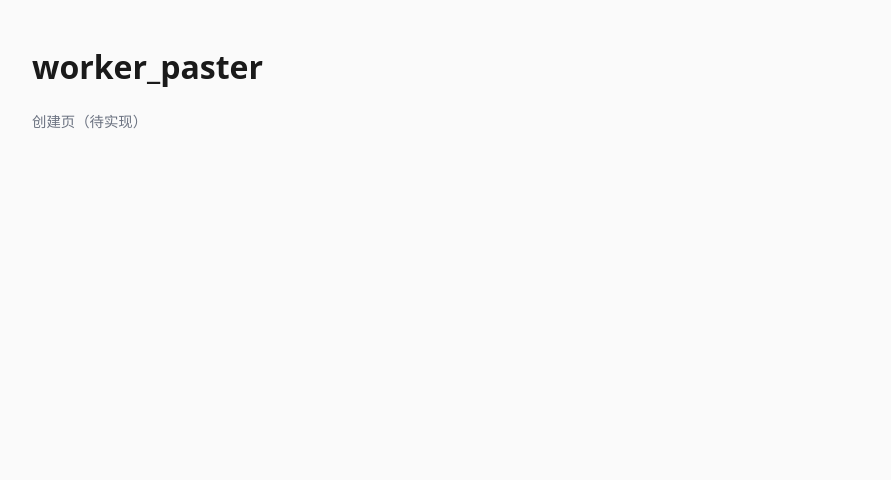
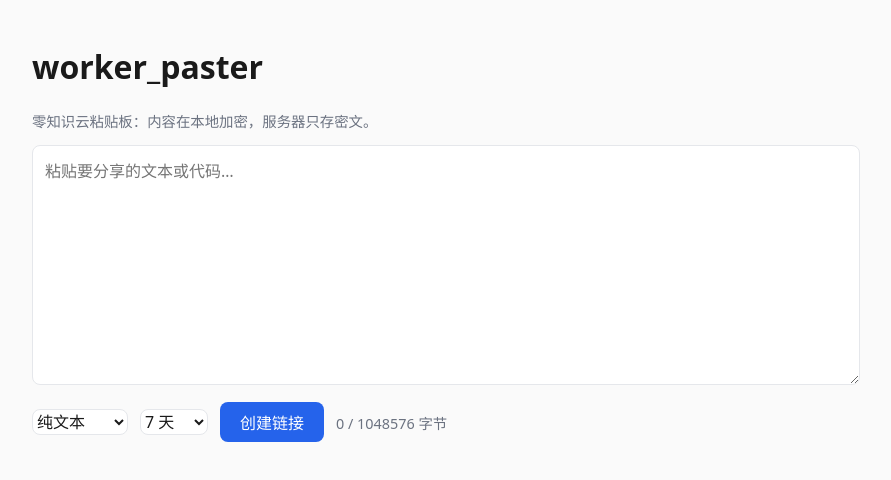
Before and after one commit to yunluo/worker_paster, a Vue app in the folder frontend/: page / in a window 1280 px wide. Shown: the top 480 px of the page, without its empty margins (194-1085 px from the left). Built offline with nearby package versions, Linux system fonts and the light colour scheme.

Commit message:
feat: create view with encryption and share link

```diff
--- a/frontend/src/views/CreateView.vue
+++ b/frontend/src/views/CreateView.vue
@@ -1,6 +1,164 @@
+<script setup lang="ts">
+import { computed, ref } from "vue";
+import { encryptText } from "../lib/crypto";
+import { addHistory, clearHistory, loadHistory, removeHistory, type PasteRecord } from "../lib/history";
+import { langLabel } from "../lib/highlight";
+
+const LANG_OPTIONS = [
+  { value: "plaintext", label: "纯文本" },
+  { value: "javascript", label: "JavaScript" },
+  { value: "python", label: "Python" },
+  { value: "vue", label: "Vue" },
+  { value: "html", label: "HTML" },
+  { value: "css", label: "CSS" },
+  { value: "json", label: "JSON" },
+  { value: "ini", label: "INI" },
+  { value: "yaml", label: "YAML" },
+  { value: "toml", label: "TOML" },
+];
+
+const EXPIRY_OPTIONS = [
+  { value: "1h", label: "1 小时" },
+  { value: "1d", label: "1 天" },
+  { value: "7d", label: "7 天" },
+  { value: "30d", label: "30 天" },
+  { value: "never", label: "永久" },
+];
+
+const EXPIRY_SECONDS: Record<string, number | null> = {
+  "1h": 3600,
+  "1d": 86400,
+  "7d": 604800,
+  "30d": 2592000,
+  never: null,
+};
+
+const MAX_TEXT_BYTES = 1024 * 1024;
+
+const text = ref("");
+const lang = ref("plaintext");
+const expiry = ref("7d");
+const creating = ref(false);
+const error = ref("");
+const shareLink = ref("");
+const history = ref<PasteRecord[]>(loadHistory());
+const showHistory = ref(false);
+
+const textBytes = computed(() => new TextEncoder().encode(text.value).length);
+
+function expiresAtOf(expiry: string): number | null {
+  const ttl = EXPIRY_SECONDS[expiry];
+  return ttl === null || ttl === undefined ? null : Date.now() + ttl * 1000;
+}
+
+async function create(): Promise<void> {
+  error.value = "";
+  shareLink.value = "";
+  if (!text.value) {
+    error.value = "内容不能为空";
+    return;
+  }
+  if (textBytes.value > MAX_TEXT_BYTES) {
+    error.value = "内容超过 1MB 上限";
+    return;
+  }
+  creating.value = true;
+  try {
+    const { ct, iv, keyFragment } = await encryptText(text.value);
+    const res = await fetch("/api/new", {
+      method: "POST",
+      headers: { "content-type": "application/json" },
+      body: JSON.stringify({ ct, iv, lang: lang.value, expiry: expiry.value }),
+    });
+    if (!res.ok) {
+      const data = (await res.json().catch(() => ({}))) as { error?: string };
+      throw new Error(data.error ?? `创建失败（${res.status}）`);
+    }
+    const { id } = (await res.json()) as { id: string };
+    shareLink.value = `${location.origin}/${id}#${keyFragment}`;
+    addHistory({
+      id,
+      key: keyFragment,
+      lang: lang.value,
+      created_at: Date.now(),
+      expires_at: expiresAtOf(expiry.value),
+    });
+    history.value = loadHistory();
+  } catch (e) {
+    error.value = e instanceof Error ? e.message : String(e);
+  } finally {
+    creating.value = false;
+  }
+}
+
+async function copyShareLink(): Promise<void> {
+  await navigator.clipboard.writeText(shareLink.value);
+}
+
+function fullLink(rec: PasteRecord): string {
+  return `${location.origin}/${rec.id}#${rec.key}`;
+}
+
+function fmtTime(ts: number | null): string {
+  return ts === null ? "永久" : new Date(ts).toLocaleString();
+}
+
+function removeOne(id: string): void {
+  removeHistory(id);
+  history.value = loadHistory();
+}
+
+function clearAll(): void {
+  clearHistory();
+  history.value = loadHistory();
+}
+</script>
+
 <template>
   <div class="container">
     <h1>worker_paster</h1>
-    <p class="muted">创建页（待实现）</p>
+    <p class="muted">零知识云粘贴板：内容在本地加密，服务器只存密文。</p>
+
+    <textarea v-model="text" placeholder="粘贴要分享的文本或代码…"></textarea>
+
+    <div class="row">
+      <select v-model="lang" aria-label="语言类型">
+        <option v-for="o in LANG_OPTIONS" :key="o.value" :value="o.value">{{ o.label }}</option>
+      </select>
+      <select v-model="expiry" aria-label="过期时间">
+        <option v-for="o in EXPIRY_OPTIONS" :key="o.value" :value="o.value">{{ o.label }}</option>
+      </select>
+      <button class="primary" :disabled="creating" @click="create">
+        {{ creating ? "创建中…" : "创建链接" }}
+      </button>
+      <span class="muted">{{ textBytes }} / 1048576 字节</span>
+    </div>
+
+    <p v-if="error" class="error">{{ error }}</p>
+
+    <div v-if="shareLink" class="link-box">
+      <div>{{ shareLink }}</div>
+      <div class="row">
+        <button @click="copyShareLink">复制链接</button>
+        <span class="muted">密钥在 # 后面，服务器看不到；链接丢失无法找回。</span>
+      </div>
+    </div>
+
+    <div v-if="history.length" class="history">
+      <div class="row">
+        <button @click="showHistory = !showHistory">我的记录（{{ history.length }}）</button>
+        <button v-if="showHistory" @click="clearAll">清空</button>
+      </div>
+      <template v-if="showHistory">
+        <ul>
+          <li v-for="rec in history" :key="rec.id">
+            <a :href="fullLink(rec)">{{ fullLink(rec) }}</a>
+            <span class="muted"> — {{ langLabel(rec.lang) }} · 过期：{{ fmtTime(rec.expires_at) }}</span>
+            <button @click="removeOne(rec.id)">删除</button>
+          </li>
+        </ul>
+        <p class="muted">记录仅保存在本浏览器。</p>
+      </template>
+    </div>
   </div>
 </template>
```
